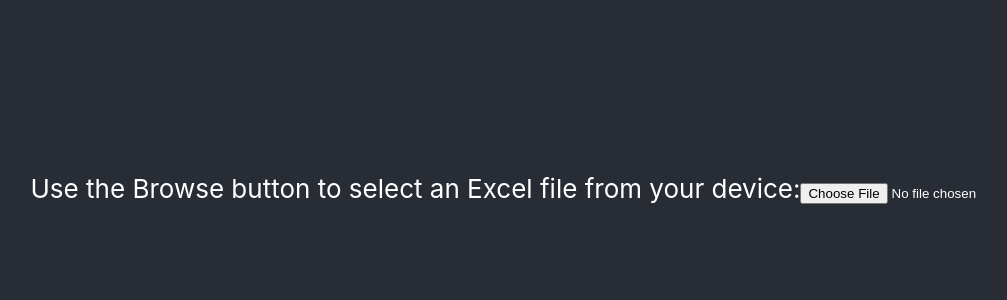
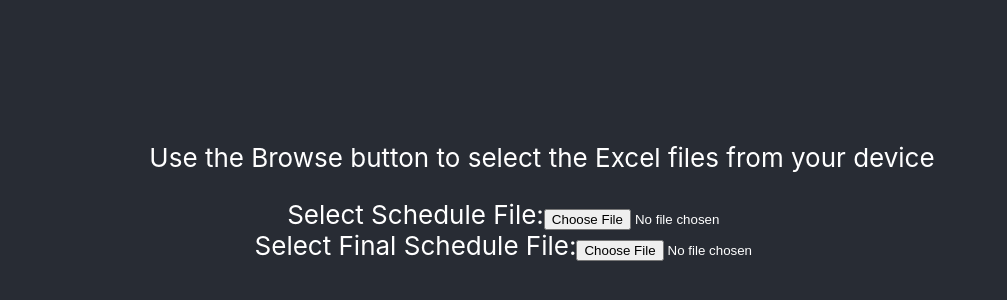
Before and after one commit to cfgdelaware23/Team-2, a React (Create React App) app in the folder main_app/: page / in a window 1280 px wide. Shown: the part 212-512 px from the top of the page, without its empty margins (98-1105 px from the left). Built offline with nearby package versions, Linux system fonts and the light colour scheme.

Commit message:
Added front end code for taking in two files. Also cleaned up the arrangement of elements.

```diff
--- a/main_app/src/App.js
+++ b/main_app/src/App.js
@@ -41,9 +41,14 @@ function App() {
           (firstFile && secondFile) ?
           <p>Files selected: {firstFile.name} and {secondFile.name}</p> :
           <>
-            <label htmlFor="fileInput">
-              Use the Browse button to select an Excel file from your device:
-              <input type="file" id="fileInput" onChange={handleDrop} aria-describedby="fileInput" />
+            <p>Use the Browse button to select the Excel files from your device</p>
+            <label htmlFor="firstFileInput">
+              Select Schedule File:
+              <input type="file" id="firstFileInput" onChange={handleDrop("first")} aria-describedby="fileInput" />
+            </label>
+            <label htmlFor="secondFileInput">
+              Select Final Schedule File:
+              <input type="file" id="secondFileInput" onChange={handleDrop("second")} aria-describedby="fileInput" />
             </label>
           </>
         }
```
